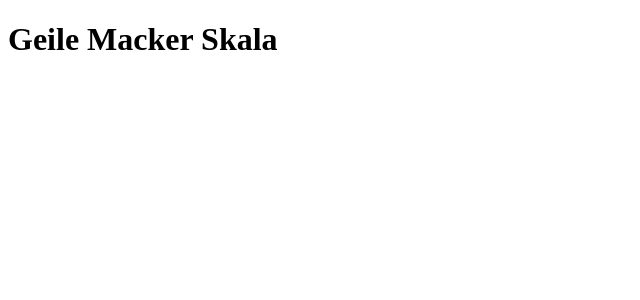
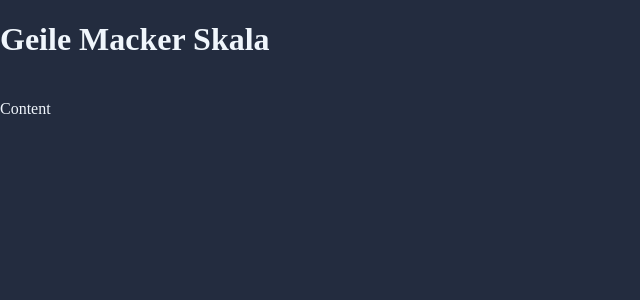
Before and after one commit to grimnomad/geile-macker-skala, a React (Create React App) app in the folder client/: page / in a window 1280 px wide. Shown: the top 300 px of the page, without its empty margins (0-640 px from the left). Built offline with nearby package versions, Linux system fonts and the light colour scheme.

Commit message:
feat(client): add theme and GlobalStyle

```diff
--- a/client/package.json
+++ b/client/package.json
@@ -19,6 +19,7 @@
     "@types/node": "^12.19.2",
     "@types/react": "^17.0.0",
     "@types/react-dom": "^17.0.0",
+    "@types/styled-components": "^5.1.7",
     "@typescript-eslint/eslint-plugin": "^4.8.2",
     "@typescript-eslint/parser": "^4.8.2",
     "eslint-config-prettier": "^6.15.0",
--- a/client/src/App.tsx
+++ b/client/src/App.tsx
@@ -1,7 +1,14 @@
 import { ReactElement } from 'react';
 
+import { Layout } from './components';
+
 function App(): ReactElement {
-  return <h1>Geile Macker Skala</h1>;
+  return (
+    <Layout>
+      <h1>Geile Macker Skala</h1>
+      <div>Content</div>
+    </Layout>
+  );
 }
 
 export { App };
--- a/client/src/AppProviders.tsx
+++ b/client/src/AppProviders.tsx
@@ -1,5 +1,8 @@
 import { ReactElement, ReactNode } from 'react';
 import { QueryClient, QueryClientProvider } from 'react-query';
+import { ThemeProvider } from 'styled-components';
+
+import { GlobalStyle, theme } from './theme';
 
 const queryClient = new QueryClient({
   defaultOptions: {
@@ -17,7 +20,12 @@ function AppProviders(props: AppProvidersProps): ReactElement {
   const { children } = props;
 
   return (
-    <QueryClientProvider client={queryClient}>{children}</QueryClientProvider>
+    <QueryClientProvider client={queryClient}>
+      <ThemeProvider theme={theme}>
+        {children}
+        <GlobalStyle />
+      </ThemeProvider>
+    </QueryClientProvider>
   );
 }
 
--- /dev/null
+++ b/client/src/components/index.ts
@@ -0,0 +1 @@
+export * from './layout';
--- /dev/null
+++ b/client/src/components/layout/Layout.tsx
@@ -0,0 +1,15 @@
+import { ReactElement, ReactNode } from 'react';
+
+import { AppLayout } from './styles';
+
+interface LayoutProps {
+  readonly children: ReactNode;
+}
+
+function Layout(props: LayoutProps): ReactElement {
+  const { children } = props;
+
+  return <AppLayout>{children}</AppLayout>;
+}
+
+export { Layout };
--- /dev/null
+++ b/client/src/components/layout/index.ts
@@ -0,0 +1 @@
+export * from './Layout';
--- /dev/null
+++ b/client/src/components/layout/styles.ts
@@ -0,0 +1,8 @@
+import styled from 'styled-components';
+
+const AppLayout = styled.div`
+  display: grid;
+  grid-template-rows: 100px 1fr;
+`;
+
+export { AppLayout };
--- /dev/null
+++ b/client/src/theme/GlobalStyle.ts
@@ -0,0 +1,11 @@
+import { createGlobalStyle } from 'styled-components';
+
+const GlobalStyle = createGlobalStyle`
+  body {
+    margin: 0;
+    background-color: ${(props) => props.theme.primary};
+    color: ${(props) => props.theme.secondary}
+  }
+`;
+
+export { GlobalStyle };
--- /dev/null
+++ b/client/src/theme/index.ts
@@ -0,0 +1,2 @@
+export * from './GlobalStyle';
+export * from './theme';
--- /dev/null
+++ b/client/src/theme/theme.ts
@@ -0,0 +1,12 @@
+interface Theme {
+  primary: string;
+  secondary: string;
+}
+
+const theme: Theme = {
+  primary: '#232c3f',
+  secondary: '#f0f6fc'
+};
+
+export type { Theme };
+export { theme };
```
Also changed, not shown: client/src/theme/styled.d.ts (added, +7 -0 lines), 1 other file (tests, documents, lock files or other folders).
